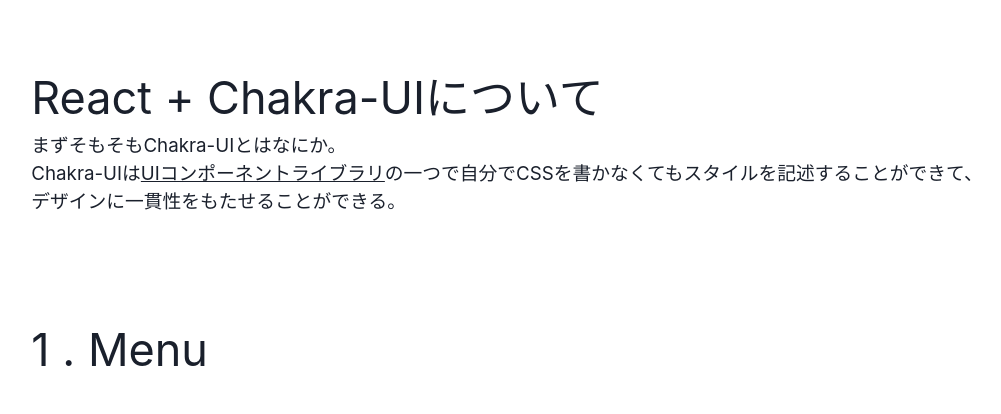
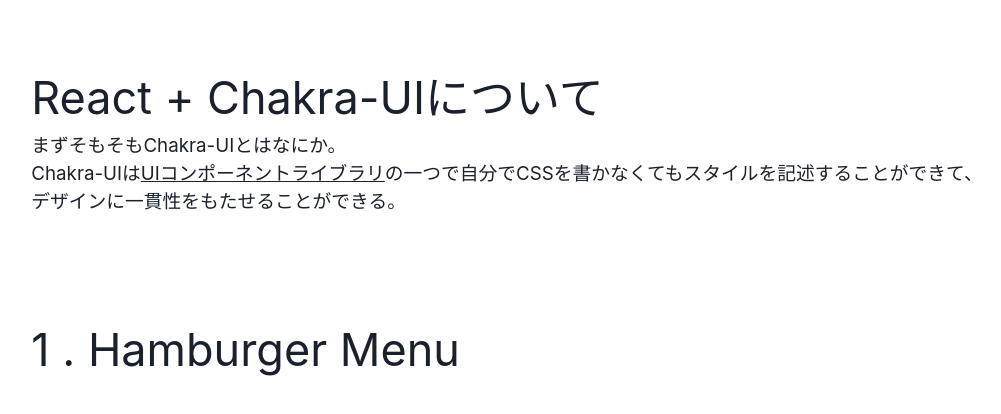
Before and after one commit to RikutoOgaki/React-CSSpage, a Next.js app: page /components/Chakra-UIcontents in a window 1280 px wide. Shown: the top 414 px of the page, without its empty margins (133-1134 px from the left). Built offline with nearby package versions, Linux system fonts and the light colour scheme.

Commit message:
ReactCSS

```diff
--- a/src/pages/components/Chakra-UIcontents.tsx
+++ b/src/pages/components/Chakra-UIcontents.tsx
@@ -36,8 +36,8 @@ export default function Chakra() {
                         </Text>
                     </Box>
                     <Box as='section' w={'90rem'}>
-                        <Text fontSize={'7xl'}>1 . Menu</Text>
-                        <Box>
+                        <Text fontSize={'7xl'}>1 . Hamburger Menu</Text>
+                        <Box w={'100%'} h={'50rem'}>
 
                         </Box>
                     </Box>
```
